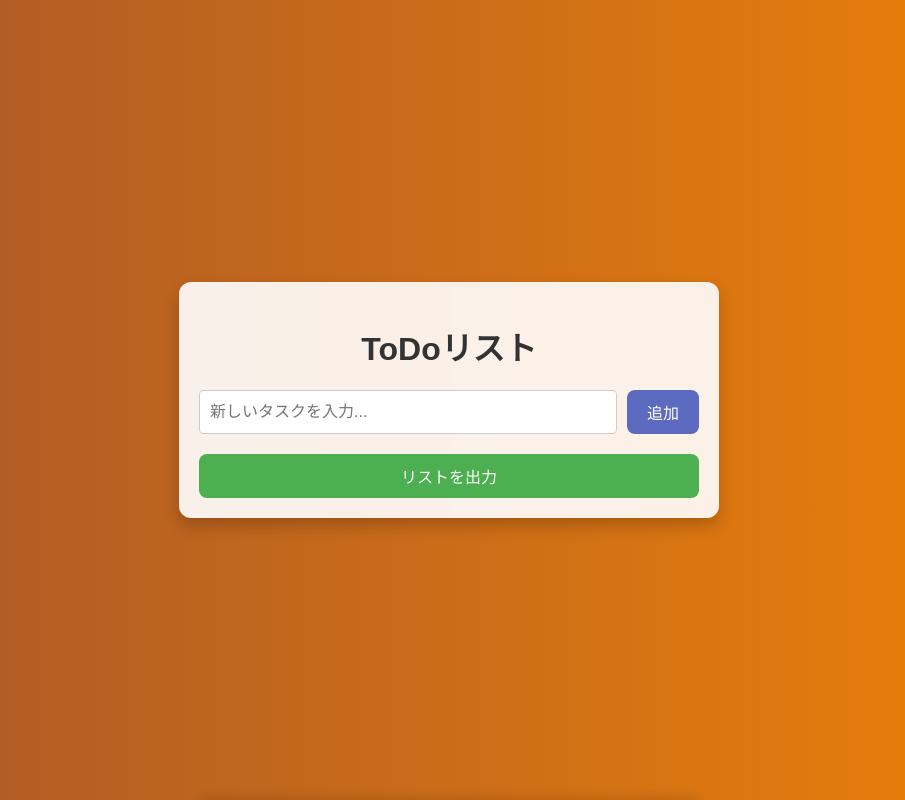
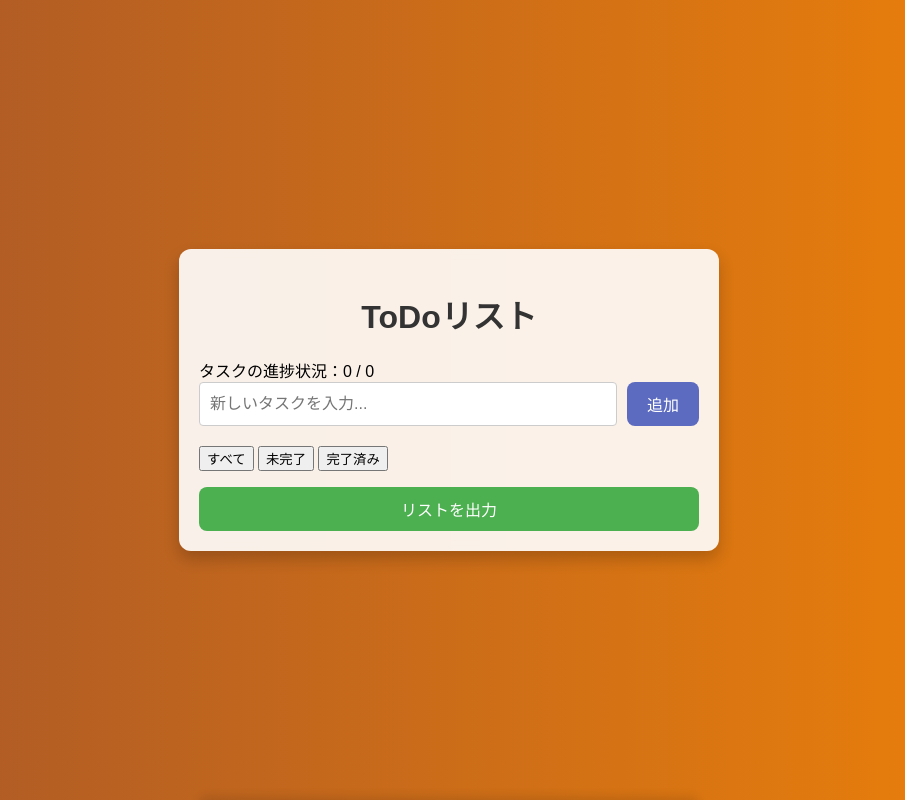
Before and after one commit to MO-MO-test/Todo, a plain HTML site: page index.html in a window 1280 px wide. Shown: the whole page, without its empty margins (191-1096 px from the left). Drawn offline with nearby package versions, Linux system fonts and the light colour scheme.

Commit message:
index.html進捗追加

```diff
--- a/index.html
+++ b/index.html
@@ -5,13 +5,22 @@
     <meta name="viewport" content="width=device-width, initial-scale=1.0">
     <title>ToDoリスト</title>
     <link rel="stylesheet" href="style.css">
+    <script src="https://cdn.jsdelivr.net/npm/canvas-confetti@1.9.3/dist/confetti.browser.min.js"></script>
 </head>
 <body>
     <div class="container">
         <h1>ToDoリスト</h1>
+        <div id="progress-bar">
+            <span id="progress-text">タスクの進捗状況：0 / 0</span>
+        </div>
         <div class="input-area">
             <input type="text" id="todo-input" placeholder="新しいタスクを入力...">
             <button id="add-button">追加</button>
+        </div>
+        <div class="filter-area">
+            <button id="show-all" class="active">すべて</button>
+            <button id="show-incomplete">未完了</button>
+            <button id="show-completed">完了済み</button>
         </div>
         <ul id="todo-list">
         </ul>
```
